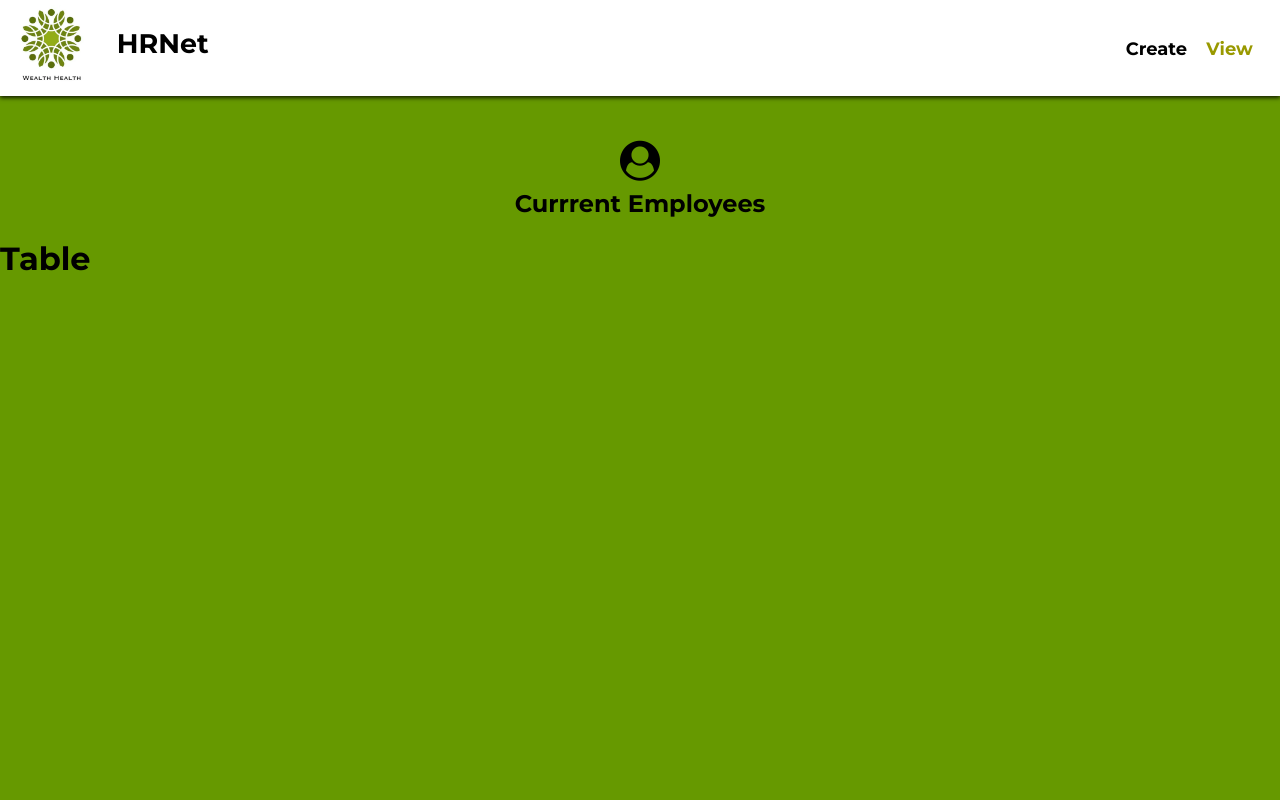
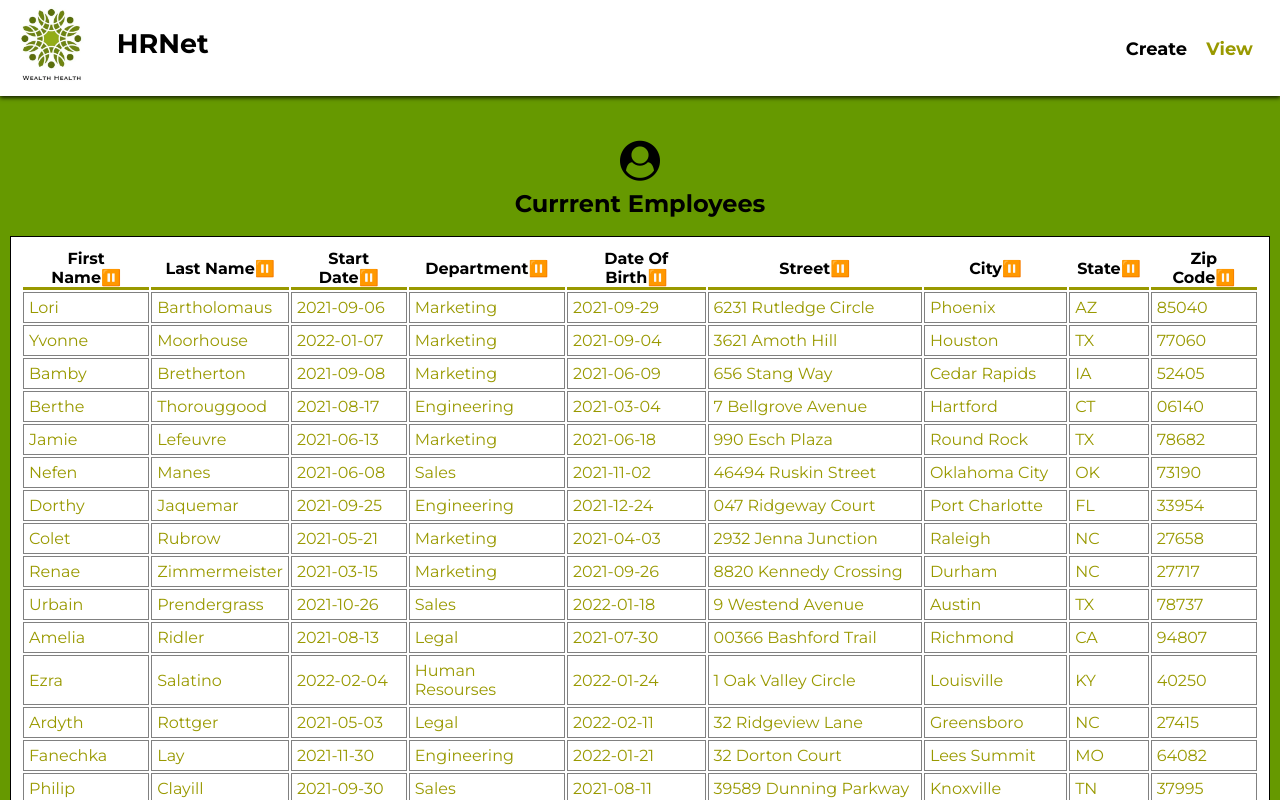
Before and after one commit to Stevens-Mark/StevensMark_P14_04022022-, a React (Create React App) app: page /employees in a window 1280 px wide. Shown: the top 800 px of the page. Built offline with nearby package versions, Linux system fonts and the light colour scheme.

Commit message:
basic table

```diff
--- /dev/null
+++ b/src/assets/data/tableHeader.js
@@ -0,0 +1,39 @@
+export const headerList =
+  [
+    {
+    Header: 'First Name',
+    accessor: 'firstName', // accessor is the "key" in the data
+    },
+    {
+    Header: 'Last Name',
+    accessor: 'lastName',
+    },
+    {
+      Header: 'Start Date',
+      accessor: 'startDate',
+    },
+    {
+      Header: 'Department',
+      accessor: 'department',
+    },
+    {
+    Header: 'Date Of Birth',
+    accessor: 'dateOfBirth',
+    },
+    {
+      Header: 'Street',
+      accessor: 'street',
+    },
+    {
+      Header: 'City',
+      accessor: 'city',
+    },
+    {
+      Header: 'State',
+      accessor: 'state',
+    },
+    {
+      Header: 'Zip Code',
+      accessor: 'zipCode',
+    },
+  ]
--- a/src/components/EmployeeForm.jsx
+++ b/src/components/EmployeeForm.jsx
@@ -50,6 +50,7 @@ const Form = styled.form`
     width: 400px;
   }
 `;
+
 
 const FieldSet = styled.fieldset`
   margin: 1rem 0rem;
--- a/src/components/EmployeesTable.jsx
+++ b/src/components/EmployeesTable.jsx
@@ -1,18 +1,113 @@
+
+import React, { useMemo } from 'react'
+import { useTable, useSortBy } from 'react-table'
+// styling
+import styled from 'styled-components'
+import colors from '../styles/colors'
+// import data needed for table
+import { headerList } from '../assets/data/tableHeader'
+import mockedData from '../assets/data/MOCK_DATA.json'
+
+/**
+ * CSS for the component using styled.components
+ */
+const Container = styled.div`
+  display :flex;
+  justify-content: center;
+  //  padding: 0 0 20px;
+`;
+
+const Table = styled.table`
+  border: solid 1px ${colors.secondary};
+  background: ${colors.tertiary};
+  color: ${colors.primary};
+  padding: 10px;
+  margin: 10px;
+`;
+
+const THeader = styled.th`
+  border-bottom: solid 3px ${colors.primary};
+  color: ${colors.secondary};
+  padding: 0px 8px;
+`;
+
+const TData = styled.td`
+  padding: 5px;
+  border: solid 1px gray;
+`;
+
 /**
  * Renders the 'EmployeesTable on current employees Page'
  * @function EmployeesTable
  * @returns {JSX}
  */
- const EmployeesTable = () => {
 
-  const employees = JSON.parse(localStorage.getItem('employees'))
-  console.log(employees)
+const EmployeesTable = () => {
 
-  return (
+  const employees = JSON.parse(localStorage.getItem('employees')) || []
+    console.log(employees)
 
-        <h1>Table</h1>
 
-  )
+ const data = useMemo(
+     () => mockedData,
+     []
+ )
+
+ const columns = useMemo(
+      () => headerList,
+        []
+      )
+
+ const {
+   getTableProps,
+   getTableBodyProps,
+   headerGroups,
+   rows,
+   prepareRow,
+ } = useTable({ columns, data }, useSortBy)
+
+ return (
+     <Container>
+       <Table {...getTableProps()}>
+         <thead>
+         {headerGroups.map(headerGroup => (
+             <tr {...headerGroup.getHeaderGroupProps()}>
+               {headerGroup.headers.map(column => (
+                   <THeader
+                       {...column.getHeaderProps(column.getSortByToggleProps())}>
+                     {column.render('Header')}
+                     <span>
+                       {column.isSorted
+                           ? column.isSortedDesc
+                               ? '🔽'
+                               : '🔼'
+                           : '⏸️'}
+                    </span>
+                   </THeader>
+               ))}
+             </tr>
+         ))}
+         </thead>
+         <tbody {...getTableBodyProps()}>
+         {rows.map(row => {
+           prepareRow(row)
+           return (
+               <tr {...row.getRowProps()}>
+                 {row.cells.map(cell => {
+                   return (
+                       <TData
+                           {...cell.getCellProps()}>
+                         {cell.render('Cell')}
+                       </TData>
+                   )
+                 })}
+               </tr>
+           )
+         })}
+         </tbody>
+       </Table>
+     </Container>
+ )
 }
 
 export default EmployeesTable
```
Also changed, not shown: src/components/EmployeesTablecopy.jsx (added, +18 -0 lines).
